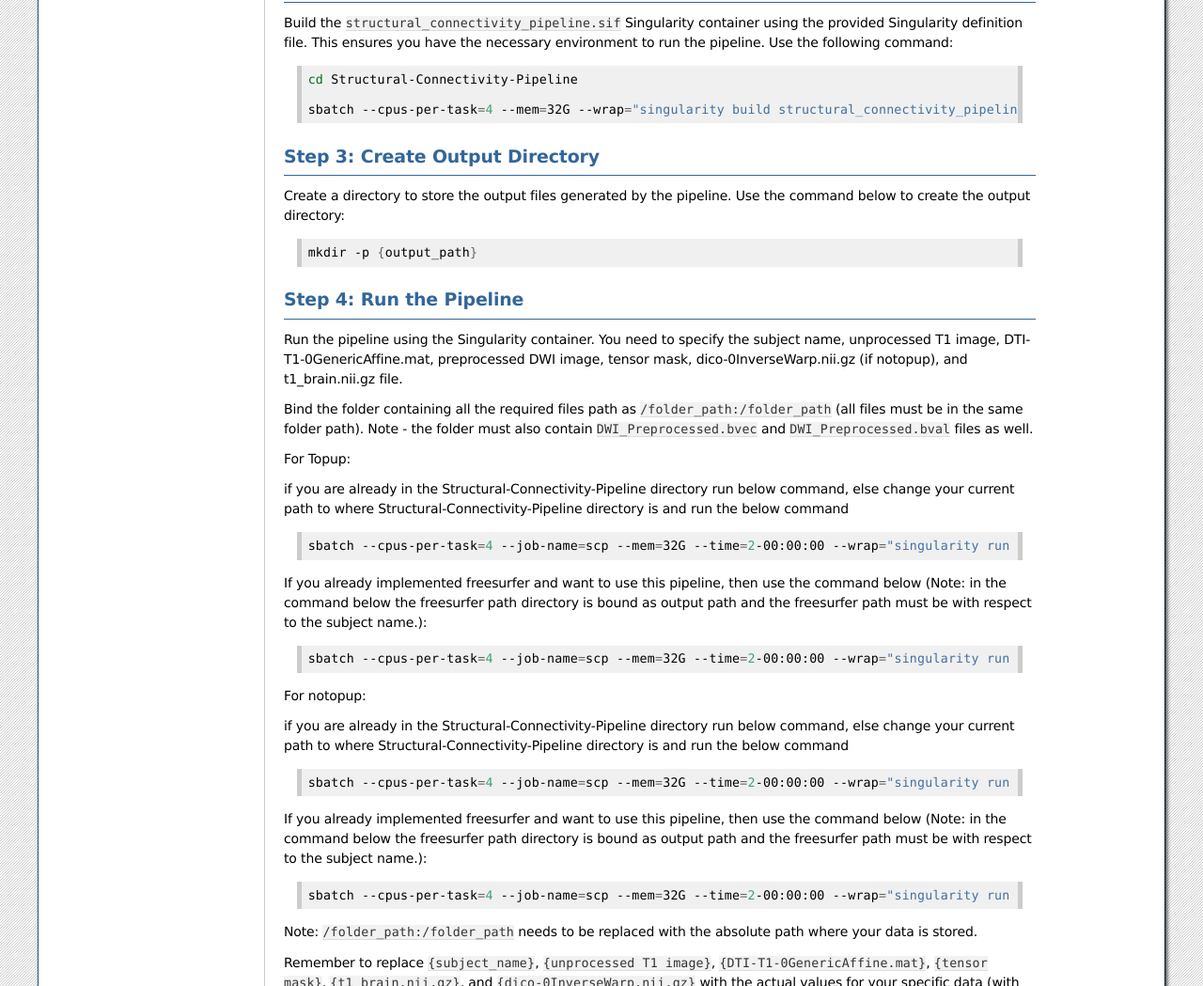
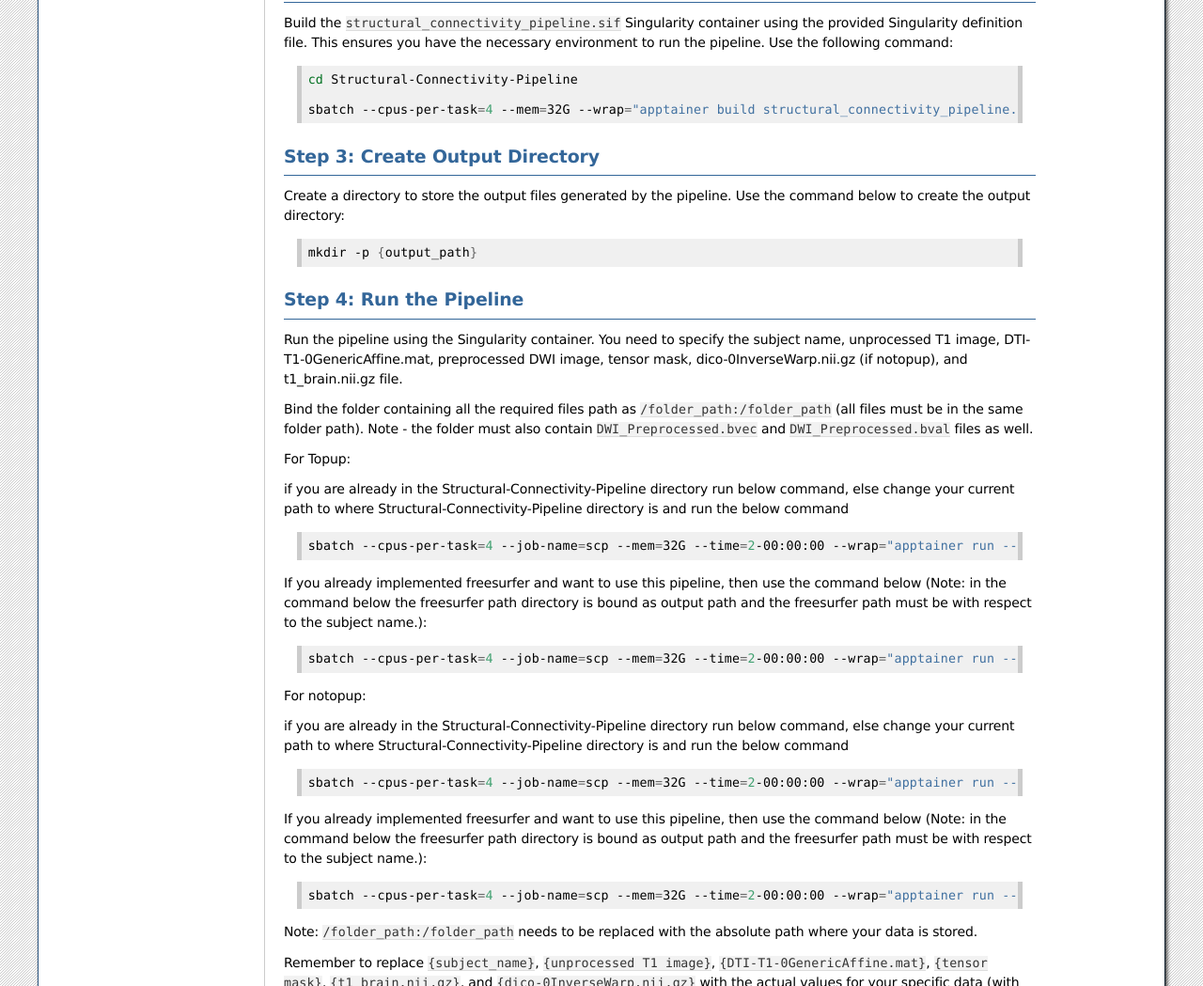
Before and after one commit to SaiKrishnaChaitanya24/SCP-Documentation, a Sphinx documentation site: the page built from source/RunningSCP.rst, in a window 1280 px wide. Shown: the part 472-1521 px from the top of the page at 94% size. Built offline with Sphinx 7.4.7, drawn with Linux system fonts in a browser that asks for light colours.

Commit message:
Update RunningSCP.rst

```diff
--- a/source/RunningSCP.rst
+++ b/source/RunningSCP.rst
@@ -30,7 +30,7 @@ Build the ``structural_connectivity_pipeline.sif`` Singularity container using t
 
         cd Structural-Connectivity-Pipeline
 
-        sbatch --cpus-per-task=4 --mem=32G --wrap="singularity build structural_connectivity_pipeline.sif Singularity.def"
+        sbatch --cpus-per-task=4 --mem=32G --wrap="apptainer build structural_connectivity_pipeline.sif Singularity.def"
 
 Step 3: Create Output Directory
 -------------------------------
@@ -54,13 +54,13 @@ if you are already in the Structural-Connectivity-Pipeline directory run below c
 
 .. code-block:: bash
 
-        sbatch --cpus-per-task=4 --job-name=scp --mem=32G --time=2-00:00:00 --wrap="singularity run --no-home --bind /folder_path:/folder_path --bind {output_path}:/output structural_connectivity_pipeline.sif -s {subject_name} -t {unprocessed T1 image} -a {DTI-T1-0GenericAffine.mat} -d {DWI Preprocessed image} -m {tensor mask} -o /output -f Topup -r {t1_brain.nii.gz}"
+        sbatch --cpus-per-task=4 --job-name=scp --mem=32G --time=2-00:00:00 --wrap="apptainer run --no-home --bind /folder_path:/folder_path --bind {output_path}:/output structural_connectivity_pipeline.sif -s {subject_name} -t {unprocessed T1 image} -a {DTI-T1-0GenericAffine.mat} -d {DWI Preprocessed image} -m {tensor mask} -o /output -f Topup -r {t1_brain.nii.gz}"
 
 If you already implemented freesurfer and want to use this pipeline, then use the command below (Note: in the command below the freesurfer path directory is bound as output path and the freesurfer path must be with respect to the subject name.):
 
 .. code-block:: bash
 
-        sbatch --cpus-per-task=4 --job-name=scp --mem=32G --time=2-00:00:00 --wrap="singularity run --no-home --bind /folder_path:/folder_path --bind {output_path}:/output structural_connectivity_pipeline.sif -s {subject_name} -t {unprocessed T1 image} -a {DTI-T1-0GenericAffine.mat} -d {DWI Preprocessed image} -m {tensor mask} -o /output -f Topup -r {t1_brain.nii.gz} -b True"
+        sbatch --cpus-per-task=4 --job-name=scp --mem=32G --time=2-00:00:00 --wrap="apptainer run --no-home --bind /folder_path:/folder_path --bind {output_path}:/output structural_connectivity_pipeline.sif -s {subject_name} -t {unprocessed T1 image} -a {DTI-T1-0GenericAffine.mat} -d {DWI Preprocessed image} -m {tensor mask} -o /output -f Topup -r {t1_brain.nii.gz} -b True"
 
 For notopup:
 
@@ -68,13 +68,13 @@ if you are already in the Structural-Connectivity-Pipeline directory run below c
 
 .. code-block:: bash
 
-        sbatch --cpus-per-task=4 --job-name=scp --mem=32G --time=2-00:00:00 --wrap="singularity run --no-home --bind /folder_path:/folder_path --bind {output_path}:/output structural_connectivity_pipeline.sif -s {subject_name} -t {unprocessed T1 image} -a {DTI-T1-0GenericAffine.mat} -d {DWI Preprocessed image} -m {tensor mask} -o /output -r {t1_brain.nii.gz} -i {dico-0InverseWarp.nii.gz}"
+        sbatch --cpus-per-task=4 --job-name=scp --mem=32G --time=2-00:00:00 --wrap="apptainer run --no-home --bind /folder_path:/folder_path --bind {output_path}:/output structural_connectivity_pipeline.sif -s {subject_name} -t {unprocessed T1 image} -a {DTI-T1-0GenericAffine.mat} -d {DWI Preprocessed image} -m {tensor mask} -o /output -r {t1_brain.nii.gz} -i {dico-0InverseWarp.nii.gz}"
 
 If you already implemented freesurfer and want to use this pipeline, then use the command below (Note: in the command below the freesurfer path directory is bound as output path and the freesurfer path must be with respect to the subject name.):
 
 .. code-block:: bash
 
-        sbatch --cpus-per-task=4 --job-name=scp --mem=32G --time=2-00:00:00 --wrap="singularity run --no-home --bind /folder_path:/folder_path --bind {output_path}:/output structural_connectivity_pipeline.sif -s {subject_name} -t {unprocessed T1 image} -a {DTI-T1-0GenericAffine.mat} -d {DWI Preprocessed image} -m {tensor mask} -o /output -r {t1_brain.nii.gz} -i {dico-0InverseWarp.nii.gz} -b True"
+        sbatch --cpus-per-task=4 --job-name=scp --mem=32G --time=2-00:00:00 --wrap="apptainer run --no-home --bind /folder_path:/folder_path --bind {output_path}:/output structural_connectivity_pipeline.sif -s {subject_name} -t {unprocessed T1 image} -a {DTI-T1-0GenericAffine.mat} -d {DWI Preprocessed image} -m {tensor mask} -o /output -r {t1_brain.nii.gz} -i {dico-0InverseWarp.nii.gz} -b True"
 
 Note: ``/folder_path:/folder_path`` needs to be replaced with the absolute path where your data is stored.
 
```
